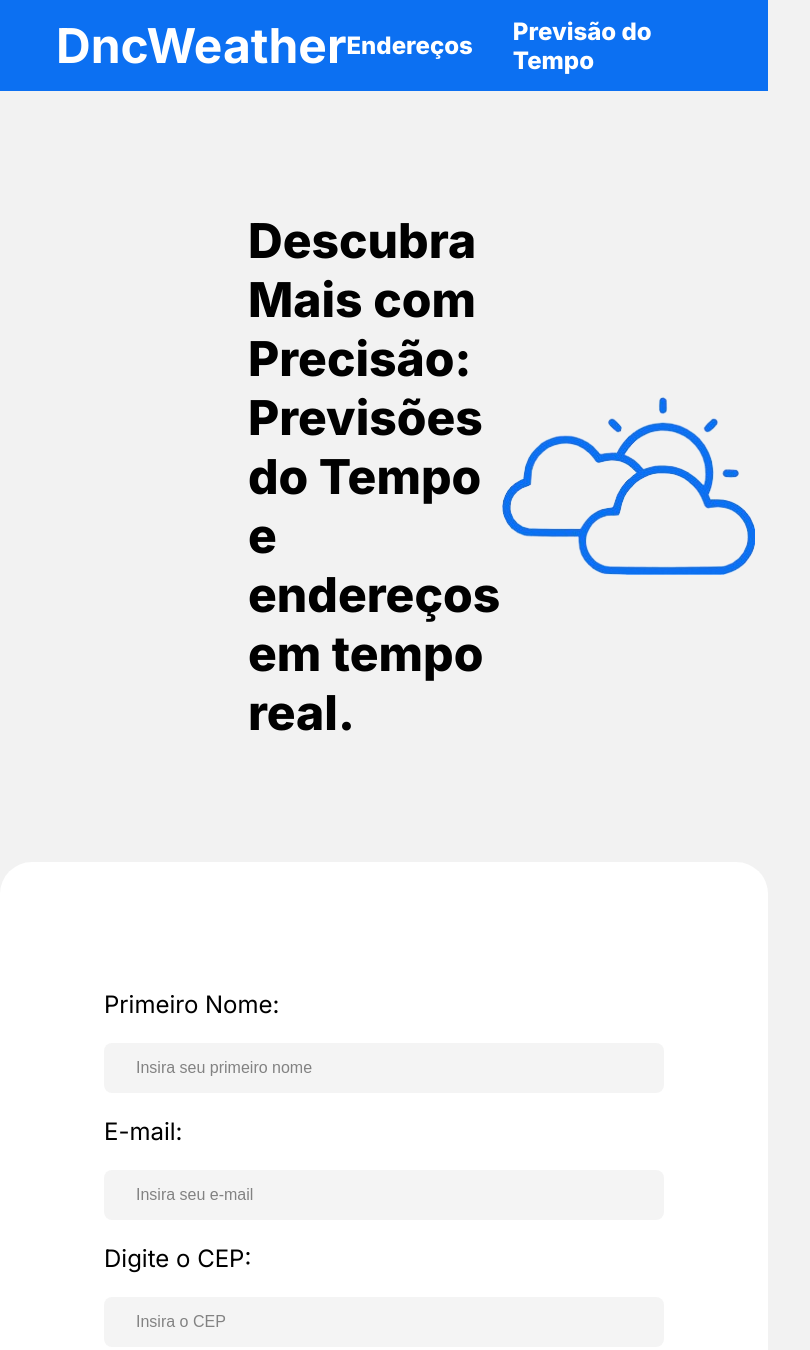
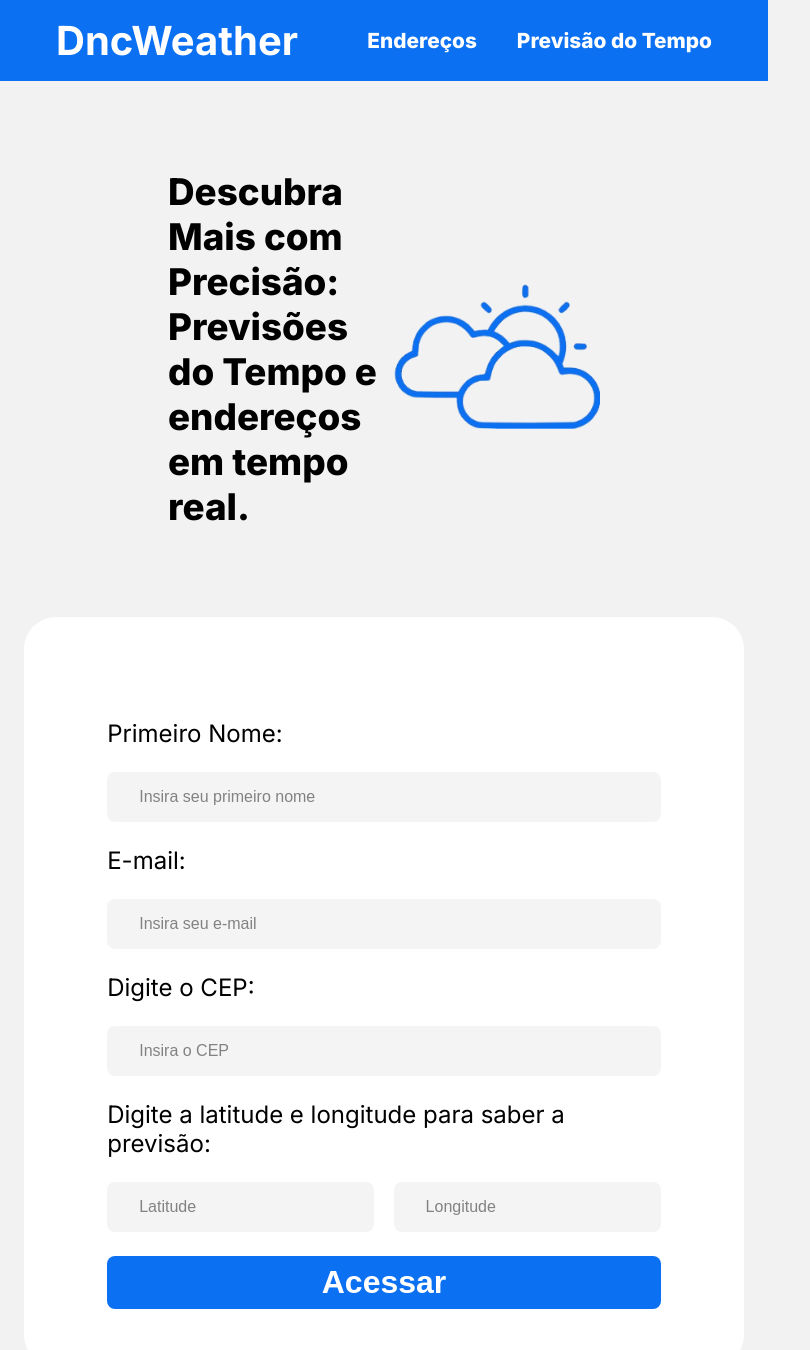
Before and after one commit to Rafael-de-Sa/RID144505_Desafio01, a plain HTML site: page index.html in a window 768 px wide. Shown: the top 1350 px of the page, 810 px wide, since content can reach past the window. Drawn offline with Linux system fonts and the light colour scheme.

Commit message:
📱 tablet responsive

```diff
--- a/style.css
+++ b/style.css
@@ -218,3 +218,48 @@
 #weather-result {
   margin-top: 13rem;
 }
+
+/*Tablet*/
+@media only screen and (min-width: 768px) and (max-width: 1024px) {
+  h1 {
+    font-size: 2.5rem;
+  }
+
+  h2 {
+    font-size: 2.3rem;
+  }
+
+  .navbar-list > ul {
+    font-size: 1.3rem;
+  }
+
+  .page-title {
+    padding: 5.5rem 10.5rem;
+    align-items: center;
+  }
+
+  .page-title > img {
+    height: 10rem;
+  }
+
+  .search-box {
+    width: 45rem;
+  }
+
+  .search-grid {
+    padding: 6.4rem 5.2rem 3.6rem;
+  }
+
+  .internal-container {
+    width: 45rem;
+  }
+
+  .footer {
+    margin-top: 13rem;
+    font-size: 1rem;
+  }
+
+  #zipcode-table {
+    margin-top: 16rem;
+  }
+}
```
